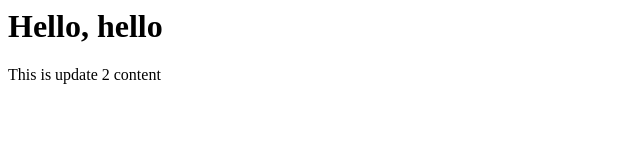
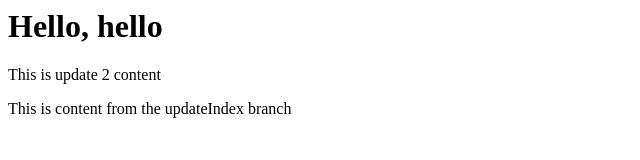
Before and after one commit to Aviipatell/git-testing, a plain HTML site: page index.html in a window 1280 px wide. Shown: the whole page, without its empty margins (0-640 px from the left). Drawn offline with Linux system fonts and the light colour scheme.

Commit message:
Update Index

```diff
--- a/index.html
+++ b/index.html
@@ -1,2 +1,3 @@
 <h1>Hello, hello</h1>
 <p>This is update 2 content</p>
+<p>This is content from the updateIndex branch</p>
```
Also changed, not shown: 1 other file.
